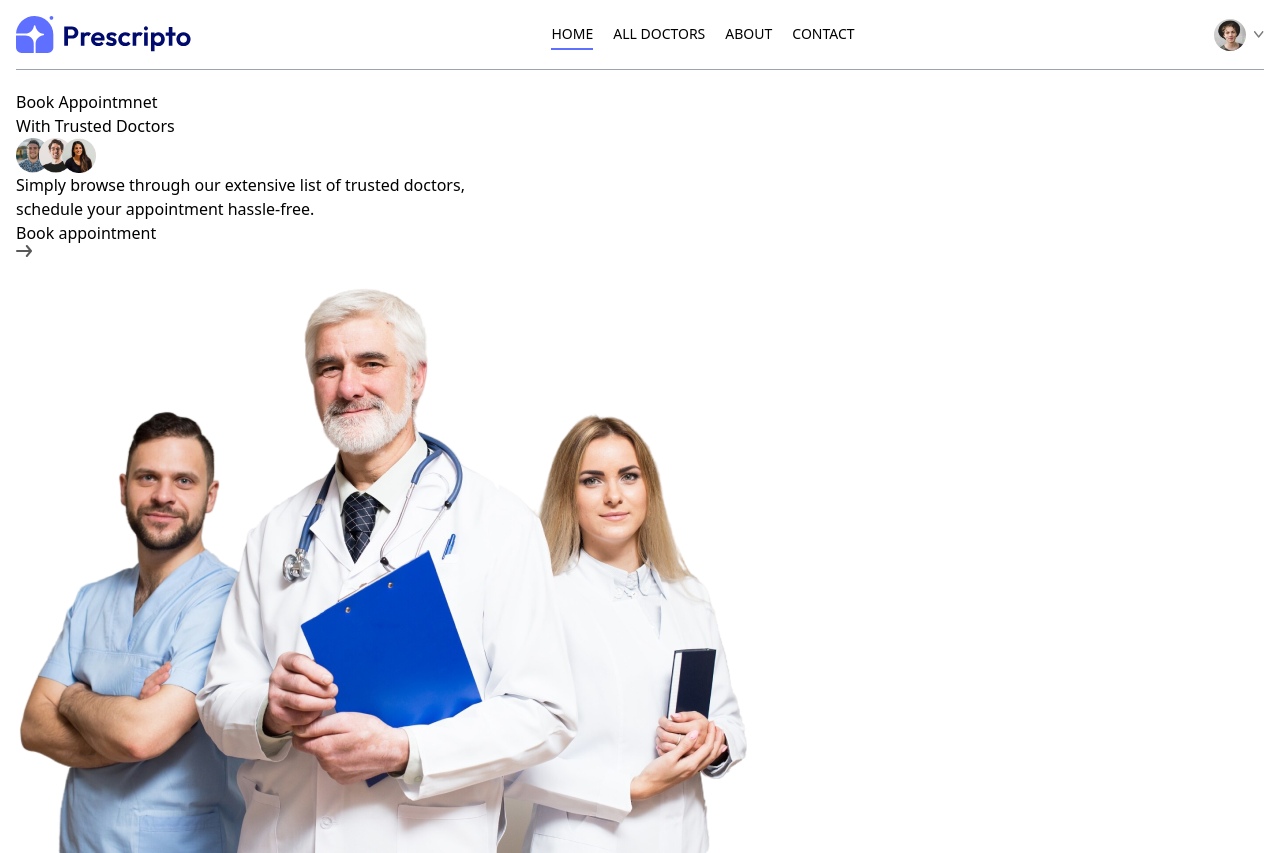
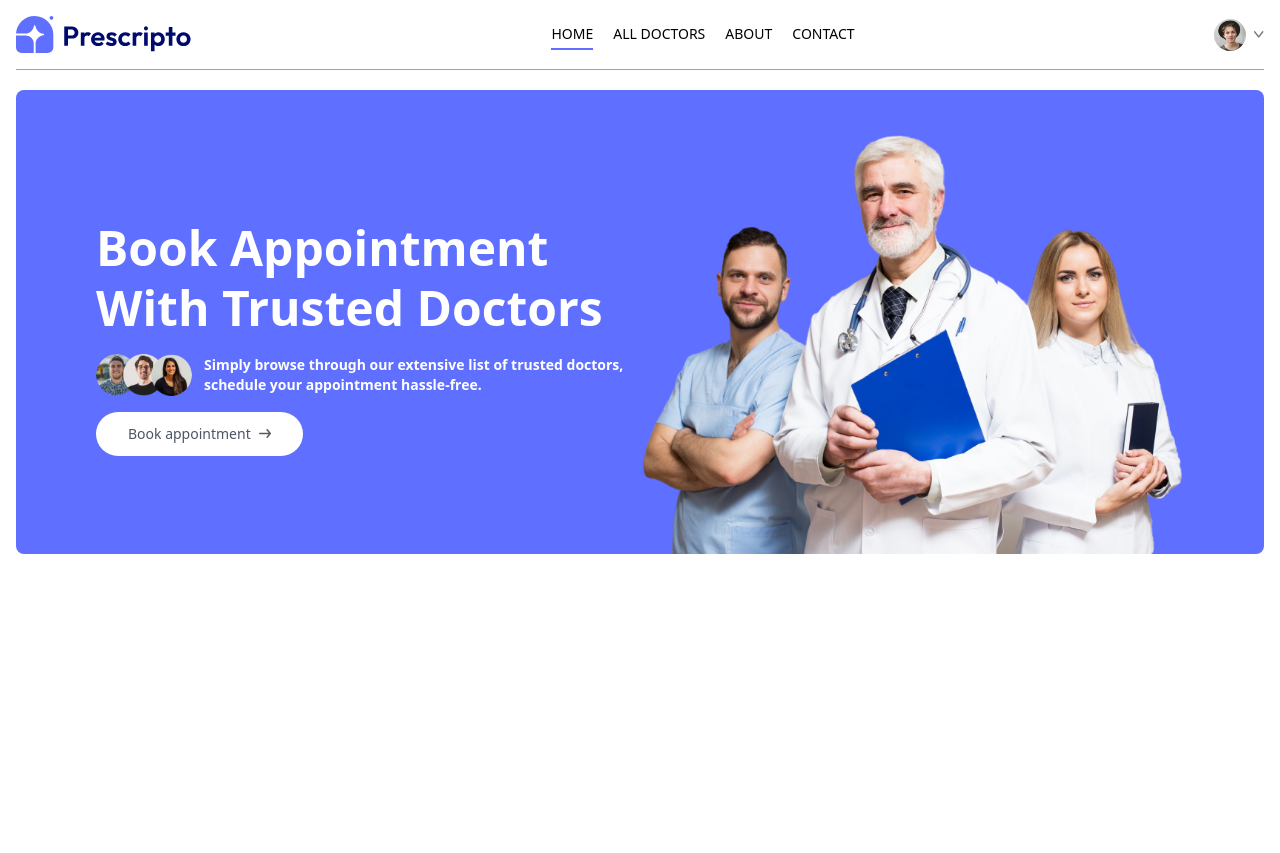
Before and after one commit to virtualabishek/nepDoc, a React (Vite) app in the folder frontend/: page / in a window 1280 px wide. After the commit the page ends 800 px from the top, so only its background shows below. Built offline with nearby package versions, Linux system fonts and the light colour scheme.

Commit message:
done for afternoon session

```diff
--- a/frontend/src/components/Header.jsx
+++ b/frontend/src/components/Header.jsx
@@ -3,27 +3,45 @@ import { assets } from "../assets/assets";
 
 const Header = () => {
   return (
-    <div className="flex flex-col md:flex">
-      {/* for left side */}
-      <div>
-        <p>
-          Book Appointmnet <br /> With Trusted Doctors{" "}
+    <div className="flex flex-col md:flex-row bg-primary rounded-lg px-6 md:px-10 lg:px-20 relative">
+      {/* Left Side */}
+      <div className="md:w-1/2 flex flex-col items-start justify-center gap-4 py-10 md:py-[10vw] md:mb-[-30px]">
+        {/* Heading */}
+        <p className="text-3xl md:text-4xl lg:text-5xl text-white font-semibold leading-tight md:leading-tight lg:leading-tight">
+          Book Appointment <br /> With Trusted Doctors
         </p>
+
+        {/* Profile and Text */}
+        <div className="flex items-center gap-3 text-white text-sm font-light">
+          <img
+            className="w-24 rounded-full"
+            src={assets.group_profiles}
+            alt="Profiles"
+          />
+          <p className="font-semibold">
+            Simply browse through our extensive list of trusted doctors,
+            <br className="hidden sm:block" /> schedule your appointment
+            hassle-free.
+          </p>
+        </div>
+
+        {/* Book Appointment Button */}
+        <a
+          className="flex items-center gap-2 bg-white px-8 py-3 rounded-full text-gray-600 text-sm hover:scale-105 transition-all duration-300"
+          href="#"
+        >
+          Book appointment{" "}
+          <img className="w-3" src={assets.arrow_icon} alt="Arrow" />
+        </a>
       </div>
-      {/* for right side */}
-      <div>
-        <img className="w-20" src={assets.group_profiles} alt="" />
-        <p>
-          Simply browse through our extensive list of trusted doctors,
-          <br /> schedule your appointment hassle-free.
-        </p>
-      </div>
-      <a href="">
-        Book appointment <img src={assets.arrow_icon} alt="" />
-      </a>
-      {/* Right SIde Contenet */}
-      <div>
-        <img src={assets.header_img} alt="" />
+
+      {/* Right Side Image */}
+      <div className="md:w-1/2 relative">
+        <img
+          className="w-full md:absolute bottom-0 right-0 h-auto rounded-lg"
+          src={assets.header_img}
+          alt="Doctors"
+        />
       </div>
     </div>
   );
```
